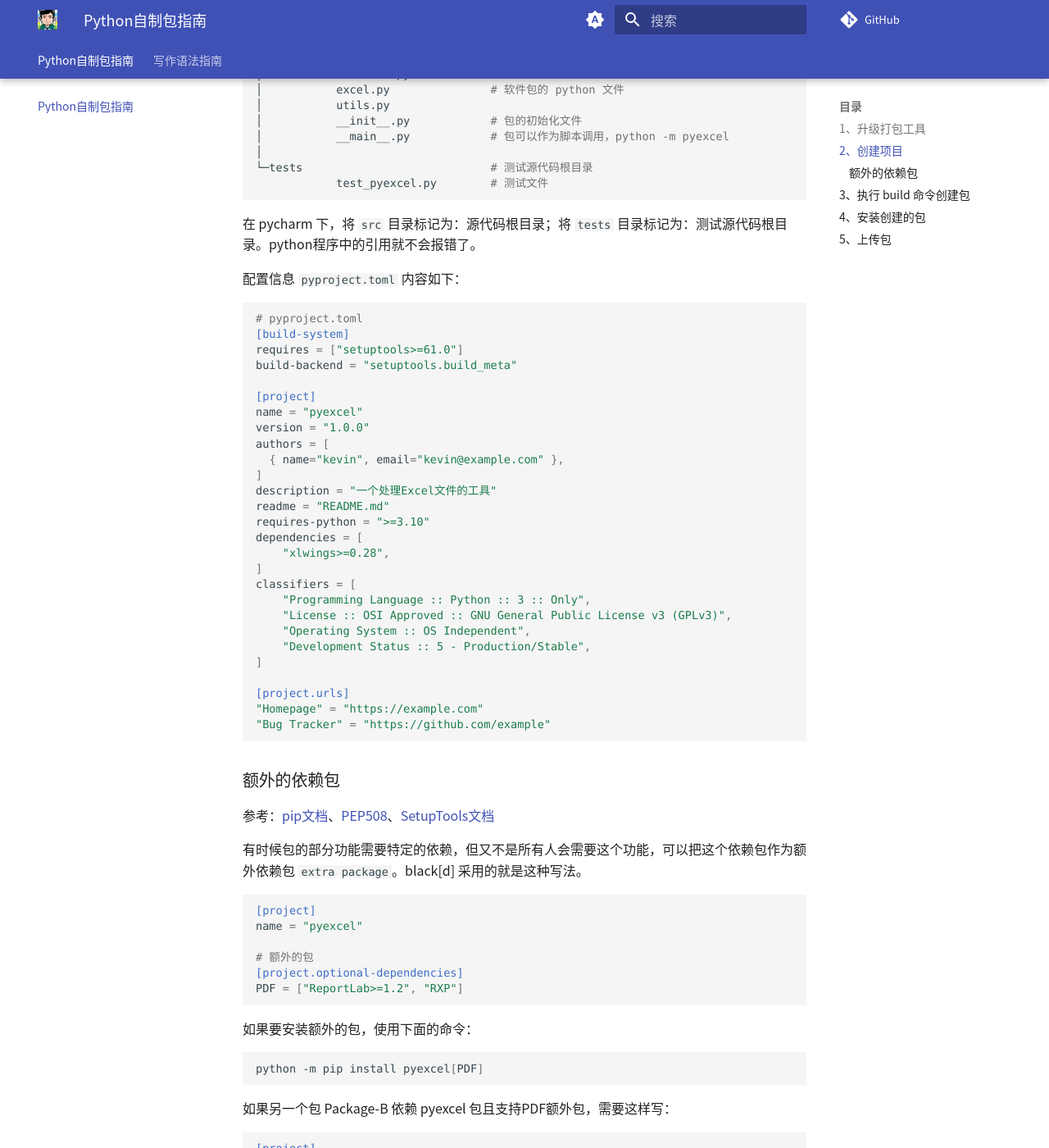
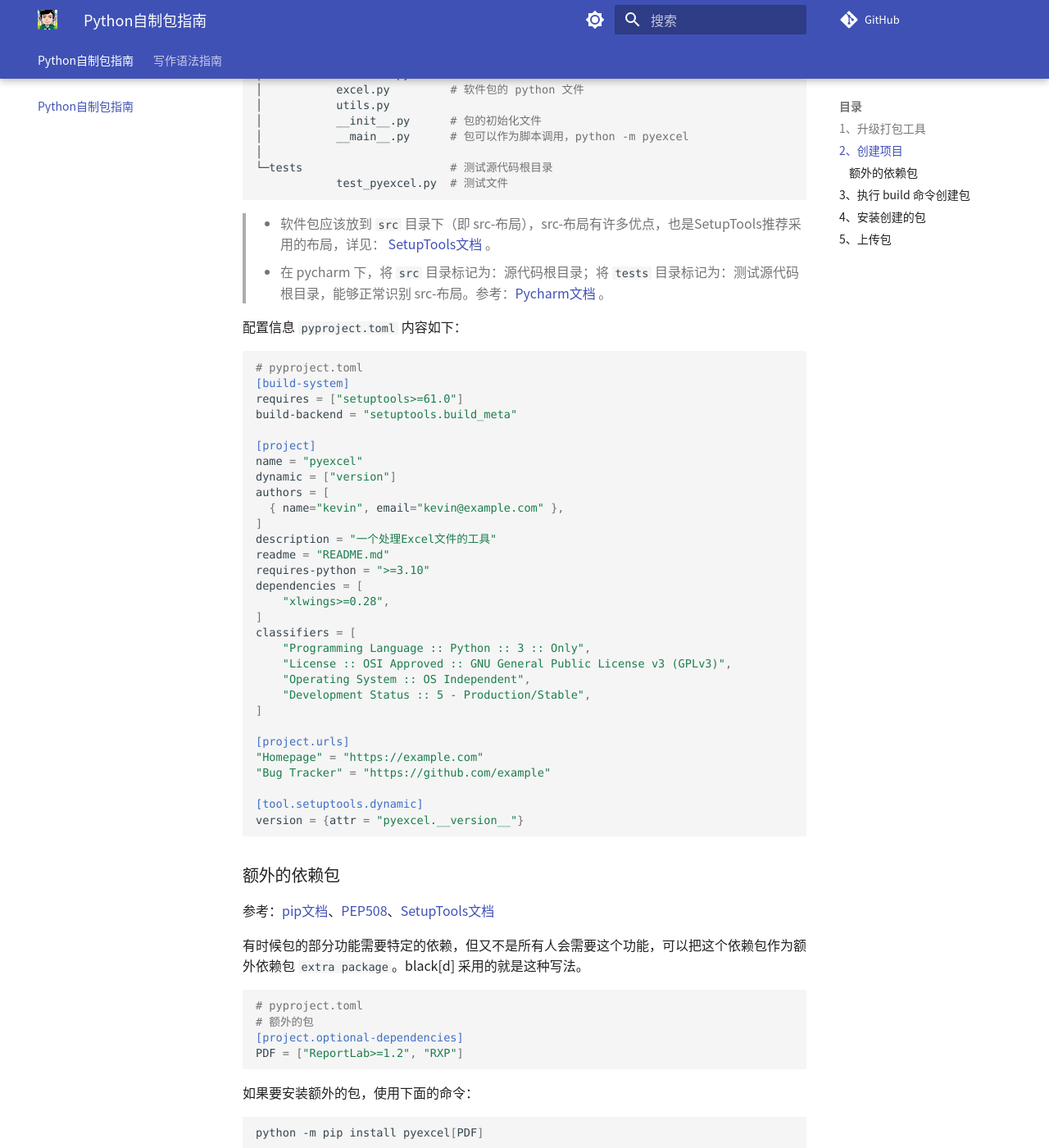
Before and after one commit to kisa747/notebook, an MkDocs documentation site: the page built from docs/index.md, in a window 1280 px wide and 1400 px high, scrolled down 682 px. Shown: the whole window at 82% size. Built offline with MkDocs 1.6.1 and Material for MkDocs 9.7.7, drawn with Linux system fonts in a browser that asks for light colours; comment, search, counter and statistics services are not loaded; some of the changed text lies outside the part shown.

Commit message:
'说明文档更新'

````diff
--- a/docs/index.md
+++ b/docs/index.md
@@ -9,33 +9,34 @@
 ## 1、升级打包工具
 
 ```sh
-python3 -m pip install --upgrade pip
-python3 -m pip install --upgrade setuptools wheel build
+python -m pip install --upgrade pip
+python -m pip install --upgrade setuptools wheel build
 ```
 
 ## 2、创建项目
 
-准备创建一个名为 `pyexcel` 的包，目录结构如下：
+准备创建一个名为 `pyexcel` 的包，项目目录结构如下：
 
 ```sh
-D:\MyProject                       # 项目目录
-│  LICENSE                         # 授权协议。可以从 https://choosealicense.com 选择合适的授权协议
-│  pyproject.toml                  # 包的配置信息
-│  README.md                       # 包的简介
+D:\MyProject                 # 项目目录
+│  LICENSE                   # 授权协议。可以从 https://choosealicense.com 选择合适的授权协议
+│  pyproject.toml            # 包的配置信息
+│  README.md                 # 包的简介
 │
-├─src                              # 源代码根目录
-│   └─pyexcel                      # 包目录在这里，必须，否则安装后没有文件夹
+├─src                        # 源代码根目录
+│   └─pyexcel                # 包目录在这里，必须，否则安装后没有文件夹
 │           converts.py
-│           excel.py               # 软件包的 python 文件
+│           excel.py         # 软件包的 python 文件
 │           utils.py
-│           __init__.py            # 包的初始化文件
-│           __main__.py            # 包可以作为脚本调用，python -m pyexcel
+│           __init__.py      # 包的初始化文件
+│           __main__.py      # 包可以作为脚本调用，python -m pyexcel
 │
-└─tests                            # 测试源代码根目录
-            test_pyexcel.py        # 测试文件
+└─tests                      # 测试源代码根目录
+            test_pyexcel.py  # 测试文件
 ```
 
-在 pycharm 下，将 `src` 目录标记为：源代码根目录；将 `tests` 目录标记为：测试源代码根目录。python程序中的引用就不会报错了。
+>* 软件包应该放到 `src` 目录下（即 src-布局），src-布局有许多优点，也是SetupTools推荐采用的布局，详见： [SetupTools文档](https://setuptools.pypa.io/en/latest/userguide/package_discovery.html#src-layout)  。
+>* 在 pycharm 下，将 `src` 目录标记为：源代码根目录；将 `tests` 目录标记为：测试源代码根目录，能够正常识别 src-布局。参考：[Pycharm文档](https://www.jetbrains.com/help/pycharm/configuring-project-structure.html) 。
 
 配置信息 `pyproject.toml` 内容如下：
 
@@ -47,7 +48,7 @@ build-backend = "setuptools.build_meta"
 
 [project]
 name = "pyexcel"
-version = "1.0.0"
+dynamic = ["version"]
 authors = [
   { name="kevin", email="kevin@example.com" },
 ]
@@ -67,6 +68,9 @@ classifiers = [
 [project.urls]
 "Homepage" = "https://example.com"
 "Bug Tracker" = "https://github.com/example"
+
+[tool.setuptools.dynamic]
+version = {attr = "pyexcel.__version__"}
 ```
 
 ### 额外的依赖包
@@ -76,9 +80,7 @@ classifiers = [
 有时候包的部分功能需要特定的依赖，但又不是所有人会需要这个功能，可以把这个依赖包作为额外依赖包 `extra package`。black[d] 采用的就是这种写法。
 
 ```toml
-[project]
-name = "pyexcel"
-
+# pyproject.toml
 # 额外的包
 [project.optional-dependencies]
 PDF = ["ReportLab>=1.2", "RXP"]
@@ -124,10 +126,6 @@ classifiers 解释：https://pypi.org/classifiers/
 >
 >Development Status :: 5 - Production/Stable
 
-**注1**：
-
-软件包应该放到 `src` 目录下，setuptool 就能自动查找，否则配置起来很麻烦，而且官方文档标明了是测试功能，参考： [官方文档](https://setuptools.pypa.io/en/latest/userguide/package_discovery.html)  。
-
 ## 3、执行 build 命令创建包
 
 ```sh
@@ -163,8 +161,10 @@ git add .
 git commit -m '发布版 1.0.0'
 # 给上一次 commit 打标签
 git tag 1.0.0
-# 默认情况下，git push并不会把tag标签传送到远端服务器上，只有通过显式命令才能分享标签到远端仓库。
+# 默认情况下，git push并不会把tag标签传送到远端服务器上，只有通过显式命令才能推送标签到远端仓库。
 git push origin 1.0.0
+# 推送变动至远端服务器
+git push
 # 查看本地 tag 列表
 git tag
 ```
@@ -177,9 +177,3 @@ python -m pip install --user git+https://github.com/kisa747/pyexcel@1.0.0
 # 或是下面的方法
 python -m pip install --user MyProject@git+https://github.com/kisa747/pyexcel@1.0.0
 ```
-
-上传至 pypi 网站
-
-```sh
-python3 -m pip install --upgrade twine
-```
--- a/mkdocs.yml
+++ b/mkdocs.yml
@@ -26,13 +26,8 @@ theme:
     # 搜索关键字高亮
     - search.highlight
 
-  # light、dark 模式切换
+  # 根据系统设置切换 light、dark 模式
   palette:
-    # Palette toggle for automatic mode
-    - media: "(prefers-color-scheme)"
-      toggle:
-        icon: material/brightness-auto
-        name: Switch to light mode
 
     # Palette toggle for light mode
     - media: "(prefers-color-scheme: light)"
@@ -46,7 +41,7 @@ theme:
       scheme: slate
       toggle:
         icon: material/brightness-4
-        name: Switch to system preference
+        name: Switch to light mode
 
 extra:
   social:
--- a/src/pyexcel/__init__.py
+++ b/src/pyexcel/__init__.py
@@ -5,8 +5,10 @@
 """
 __author__ = 'kevin'
 __date__ = '2021/2/3'
-
-from .__version__ import __version__, __version_tuple__
+try:
+    from .__version__ import __version__, __version_tuple__
+except ImportError:
+    __version__, __version_tuple__ = '0.1.0', (0, 1, 0)
 from .converts import convert  # 转换 excel 文件
 from .excel import Excel
 from .utils import merge, split
````
Also changed, not shown: other parts of docs/index.md (+3 -3 lines), README.md (+5 -1 lines).
